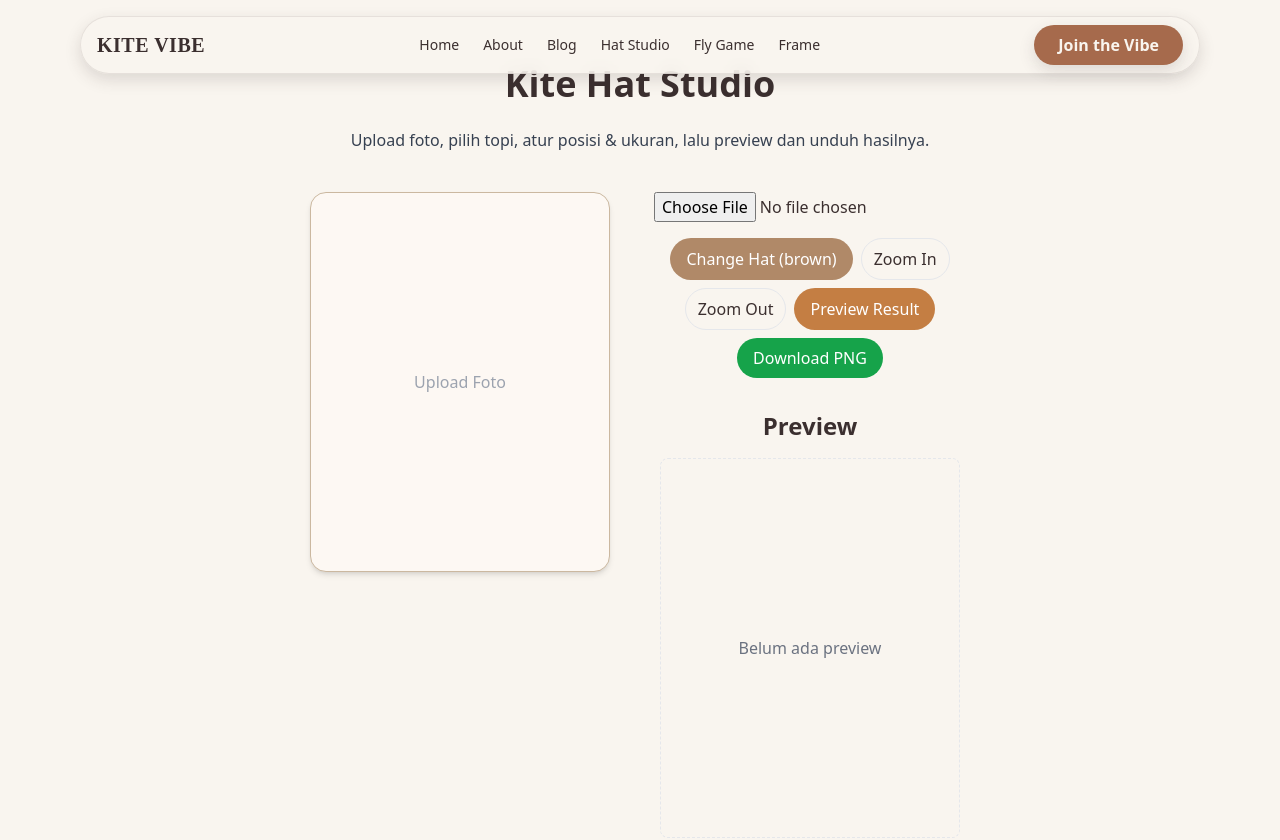
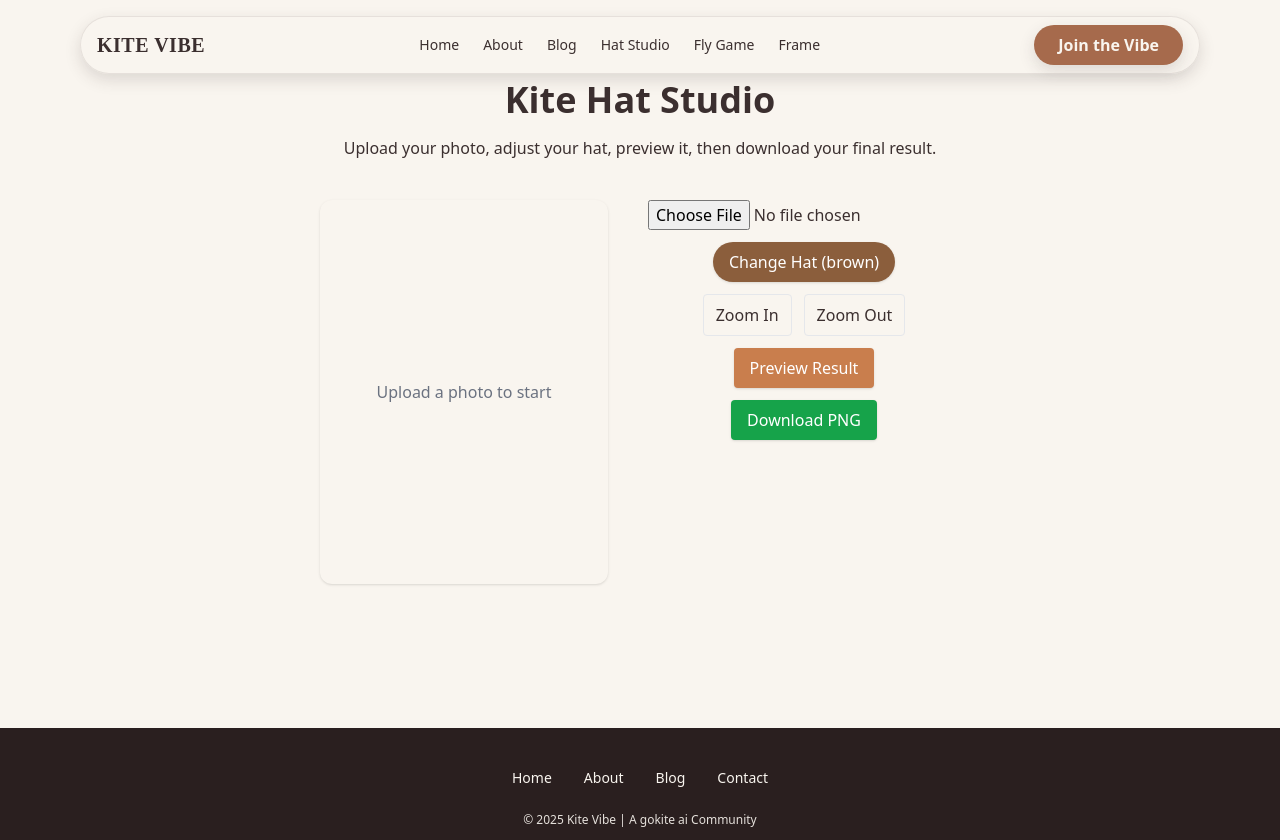
Before and after one commit to apdsdotcom-gif/kitevibe, a Next.js app: page /hat-studio in a window 1280 px wide. Shown: the top 840 px of the page. Built offline with nearby package versions, Linux system fonts and the light colour scheme.

Commit message:
Update page.tsx

```diff
--- a/app/hat-studio/page.tsx
+++ b/app/hat-studio/page.tsx
@@ -1,64 +1,72 @@
 "use client";
-import { useState, useRef, useEffect } from "react";
-import { motion } from "framer-motion";
+import { useRef, useState } from "react";
 
-export default function HatStudio() {
-  const [photoURL, setPhotoURL] = useState<string | null>(null);
-  const [hatType, setHatType] = useState<"brown" | "black">("brown");
+export default function HatStudioPage() {
+  const [photoDataURL, setPhotoDataURL] = useState<string | null>(null);
+  const [hat, setHat] = useState<"brown" | "black">("brown");
   const [scale, setScale] = useState(1);
   const [offset, setOffset] = useState({ x: 0, y: 0 });
-  const [dragging, setDragging] = useState(false);
+  const [dragStart, setDragStart] = useState<{ x: number; y: number } | null>(null);
   const [previewURL, setPreviewURL] = useState<string | null>(null);
 
-  const containerRef = useRef<HTMLDivElement | null>(null);
-  const photoRef = useRef<HTMLImageElement | null>(null);
-  const hatRef = useRef<HTMLImageElement | null>(null);
+  const photoImgRef = useRef<HTMLImageElement | null>(null);
+  const hatImgRef = useRef<HTMLImageElement | null>(null);
 
   const handleUpload = (e: React.ChangeEvent<HTMLInputElement>) => {
     const file = e.target.files?.[0];
-    if (file) setPhotoURL(URL.createObjectURL(file));
+    if (file) {
+      const reader = new FileReader();
+      reader.onload = () => setPhotoDataURL(reader.result as string);
+      reader.readAsDataURL(file);
+    }
   };
 
-  const handleMouseDown = () => setDragging(true);
-  const handleMouseUp = () => setDragging(false);
-  const handleMouseMove = (e: React.MouseEvent) => {
-    if (!dragging) return;
-    setOffset((prev) => ({
-      x: prev.x + e.movementX,
-      y: prev.y + e.movementY,
-    }));
+  const handleMouseDown = (e: React.MouseEvent<HTMLDivElement>) => {
+    setDragStart({ x: e.clientX - offset.x, y: e.clientY - offset.y });
   };
 
-  const handleZoom = (dir: "in" | "out") => {
-    setScale((s) => Math.max(0.5, Math.min(2, s + (dir === "in" ? 0.1 : -0.1))));
+  const handleMouseMove = (e: React.MouseEvent<HTMLDivElement>) => {
+    if (dragStart) {
+      setOffset({ x: e.clientX - dragStart.x, y: e.clientY - dragStart.y });
+    }
   };
 
-  const handleChangeHat = () =>
-    setHatType((h) => (h === "brown" ? "black" : "brown"));
+  const handleMouseUp = () => {
+    setDragStart(null);
+  };
 
+  const handleZoom = (zoomIn: boolean) => {
+    setScale((prev) => Math.max(0.2, zoomIn ? prev + 0.1 : prev - 0.1));
+  };
+
+  const handleHatChange = () => {
+    setHat((prev) => (prev === "brown" ? "black" : "brown"));
+  };
+
+  // ✅ Generate preview before download
   const handlePreview = () => {
-    const photo = photoRef.current;
-    const hat = hatRef.current;
-    const container = containerRef.current;
-    if (!photo || !hat || !container) return;
+    const photo = photoImgRef.current;
+    const hatEl = hatImgRef.current;
+    if (!photo || !hatEl) return;
 
-    const rect = container.getBoundingClientRect();
     const canvas = document.createElement("canvas");
-    canvas.width = rect.width;
-    canvas.height = rect.height;
     const ctx = canvas.getContext("2d");
     if (!ctx) return;
 
-    ctx.drawImage(photo, 0, 0, rect.width, rect.height);
-    const hatW = hat.naturalWidth * scale * 0.6;
-    const hatH = hat.naturalHeight * scale * 0.6;
-    const x = rect.width / 2 - hatW / 2 + offset.x;
-    const y = rect.height / 2 - hatH / 2 + offset.y;
-    ctx.drawImage(hat, x, y, hatW, hatH);
+    canvas.width = photo.width;
+    canvas.height = photo.height;
+    ctx.drawImage(photo, 0, 0, photo.width, photo.height);
 
+    const hatWidth = hatEl.width * scale;
+    const hatHeight = hatEl.height * scale;
+    const hatX = photo.width / 2 - hatWidth / 2 + offset.x;
+    const hatY = photo.height / 4 + offset.y;
+
+    ctx.drawImage(hatEl, hatX, hatY, hatWidth, hatHeight);
     setPreviewURL(canvas.toDataURL("image/png"));
   };
 
+  // ✅ Download image after preview
   const handleDownload = () => {
     if (!previewURL) return;
     const a = document.createElement("a");
@@ -68,100 +76,85 @@ export default function HatStudio() {
   };
 
   return (
-    <main className="max-w-6xl mx-auto px-6 py-16">
-      <h1 className="text-4xl font-playfair font-bold text-center mb-6">
-        Kite Hat Studio
-      </h1>
-      <p className="text-center text-gray-700 mb-10">
-        Upload foto, pilih topi, atur posisi & ukuran, lalu preview dan unduh hasilnya.
+    <main className="max-w-5xl mx-auto px-6 py-20">
+      <h1 className="text-4xl font-bold text-center mb-4">Kite Hat Studio</h1>
+      <p className="text-center text-brown mb-10">
+        Upload your photo, adjust your hat, preview it, then download your final result.
       </p>
 
-      <div className="flex flex-col lg:flex-row justify-center items-start gap-10">
-        {/* Editor */}
+      <div className="flex flex-col lg:flex-row items-start gap-10 justify-center">
+        {/* Upload & Editor */}
         <div
-          ref={containerRef}
+          className="relative w-72 h-96 bg-cream shadow rounded-xl overflow-hidden flex items-center justify-center"
           onMouseDown={handleMouseDown}
+          onMouseMove={handleMouseMove}
           onMouseUp={handleMouseUp}
-          onMouseMove={handleMouseMove}
-          className="relative w-[300px] h-[380px] bg-[#fdf8f3] border border-[#cbb8a0] rounded-2xl shadow-md flex items-center justify-center overflow-hidden"
         >
-          {photoURL ? (
+          {photoDataURL ? (
             <>
               <img
-                ref={photoRef}
-                src={photoURL}
-                alt="uploaded"
-                className="absolute w-full h-full object-cover"
+                ref={photoImgRef}
+                src={photoDataURL}
+                alt="Uploaded"
+                className="absolute inset-0 w-full h-full object-cover"
               />
               <img
-                ref={hatRef}
-                src={`/images/hat-${hatType}.png`}
-                alt="hat"
-                className="absolute transition-transform duration-100"
+                ref={hatImgRef}
+                src={`/images/hat-${hat}.png`}
+                alt="Hat"
                 style={{
-                  transform: `translate(-50%, -50%) translate(${offset.x}px, ${offset.y}px) scale(${scale})`,
-                  left: "50%",
-                  top: "50%",
-                  width: "200px",
+                  transform: `translate(${offset.x}px, ${offset.y}px) scale(${scale})`,
+                  transformOrigin: "center top",
                   pointerEvents: "none",
                 }}
+                className="absolute top-1/4 left-1/2 -translate-x-1/2"
               />
             </>
           ) : (
-            <span className="text-gray-400">Upload Foto</span>
+            <p className="text-gray-500">Upload a photo to start</p>
           )}
         </div>
 
-        {/* Controls & Preview */}
-        <div className="flex flex-col items-center gap-4 w-[320px]">
+        {/* Controls */}
+        <div className="flex flex-col gap-3 items-center justify-center">
           <input type="file" accept="image/*" onChange={handleUpload} />
-
-          <div className="flex flex-wrap justify-center gap-2">
           <button
-              onClick={handleChangeHat}
-              className={`px-4 py-2 rounded-full text-white transition ${
-                hatType === "brown" ? "bg-[#B08968]" : "bg-black"
+            onClick={handleHatChange}
+            className={`px-4 py-2 rounded-full shadow text-white ${
+              hat === "brown" ? "bg-[#8B5E3C]" : "bg-black"
             }`}
           >
-              Change Hat ({hatType})
+            Change Hat ({hat})
           </button>
-            <button onClick={() => handleZoom("in")} className="px-3 py-2 border rounded-full">
+          <div className="flex gap-3">
+            <button onClick={() => handleZoom(true)} className="px-3 py-2 border rounded">
               Zoom In
             </button>
-            <button onClick={() => handleZoom("out")} className="px-3 py-2 border rounded-full">
+            <button onClick={() => handleZoom(false)} className="px-3 py-2 border rounded">
               Zoom Out
             </button>
+          </div>
           <button
             onClick={handlePreview}
-              className="px-4 py-2 bg-[#C47E43] text-white rounded-full hover:opacity-90"
+            className="px-4 py-2 bg-[#C97E4D] text-white rounded shadow"
           >
             Preview Result
           </button>
           <button
             onClick={handleDownload}
-              className="px-4 py-2 bg-green-600 text-white rounded-full hover:opacity-90"
+            className="px-4 py-2 bg-green-600 text-white rounded shadow"
           >
             Download PNG
           </button>
         </div>
 
-          <h2 className="text-2xl font-semibold font-playfair mt-4">Preview</h2>
-          {previewURL ? (
-            <motion.img
-              key={previewURL}
-              src={previewURL}
-              alt="Preview"
-              initial={{ opacity: 0, y: 10 }}
-              animate={{ opacity: 1, y: 0 }}
-              transition={{ duration: 0.4 }}
-              className="w-[300px] h-[380px] rounded-lg shadow object-cover"
-            />
-          ) : (
-            <div className="w-[300px] h-[380px] flex items-center justify-center border border-dashed rounded-lg text-gray-500">
-              Belum ada preview
+        {/* Preview Panel */}
+        {previewURL && (
+          <div className="w-72 h-96 bg-white rounded-xl shadow flex flex-col items-center justify-center">
+            <p className="text-brown font-semibold mb-2">Preview</p>
+            <img src={previewURL} alt="Preview" className="w-full h-full object-contain rounded" />
           </div>
         )}
-        </div>
       </div>
     </main>
   );
```
Lines whose indentation alone changed are shown as unchanged.
